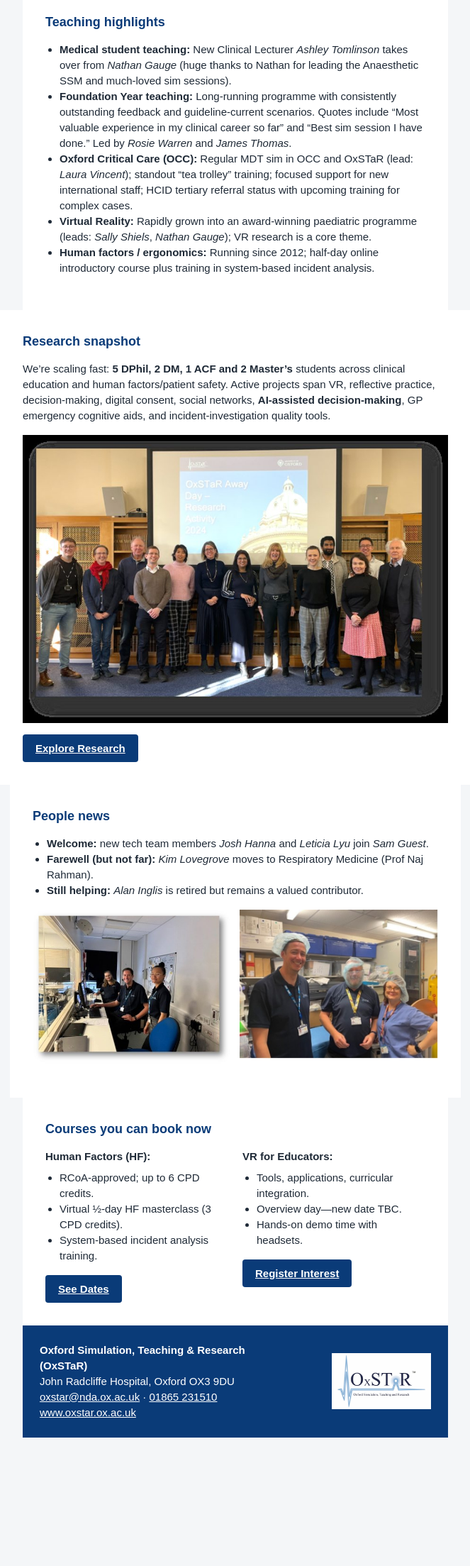
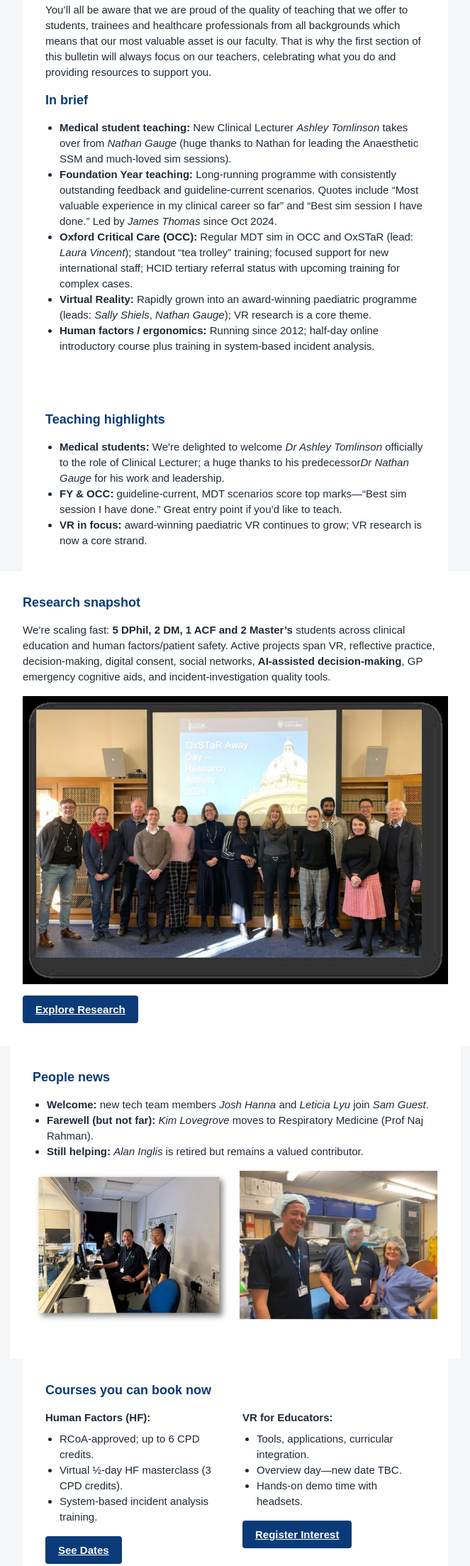
Before and after one commit to oxstarcentre/oxstar-bulletin, a plain HTML site: page index.html in a window 1280 px wide. Shown: the part 436-2643 px from the top of the page at 71% size, without its empty margins (308-971 px from the left). Before the commit the page ends 2482 px from the top, so only its background shows below. Drawn offline with Linux system fonts and the light colour scheme.

Commit message:
Add files via upload

```diff
--- a/index.html
+++ b/index.html
@@ -31,26 +31,29 @@
       <tr><td align="center" style="padding:20px;">
         <!-- Hero -->
         <table role="presentation" class="email-container" width="600" cellpadding="0" cellspacing="0" border="0">
-          <tr><td><img src="img/hero_logo.jpg" width="300" alt="OxSTaR"></td></tr>
+          <tr><td>
+            <img src="https://raw.githubusercontent.com/oxstarcentre/oxstar-bulletin/main/img/hero_logo.jpg" width="300" alt="OxSTaR">
+          </td></tr>
           <tr><td class="p32">
             <div class="h1">OxSTaR Bulletin: Teaching, Research & How to Get Involved</div>
             <div class="spacer">&nbsp;</div>
             <div class="body">Hi all, we're delighted to send out our first bulletin of the new academic year. Here’s a quick round-up of what’s new at OxSTaR and how you can get involved in this term.</div>
             <div class="spacer">&nbsp;</div>
 
-            <!-- New feedback note near the top -->
+            <!-- Feedback note -->
             <div class="body">
               <p style="margin:0 0 12px 0;">We’d really value your views on the bulletin specifically on what we should include or take out so please let us know what you think.</p>
+              <p style="margin:0;">You’ll all be aware that we are proud of the quality of teaching that we offer to students, trainees and healthcare professionals from all backgrounds which means that our most valuable asset is our faculty. That is why the first section of this bulletin will always focus on our teachers, celebrating what you do and providing resources to support you.</p>
             </div>
             <div class="spacer">&nbsp;</div>
 
             <!-- In brief summary -->
-            <div class="h2">Teaching highlights</div>
+            <div class="h2">In brief</div>
             <div class="spacer">&nbsp;</div>
             <div class="body">
               <ul style="padding-left:20px; margin:0;">
                 <li><strong>Medical student teaching:</strong> New Clinical Lecturer <em>Ashley Tomlinson</em> takes over from <em>Nathan Gauge</em> (huge thanks to Nathan for leading the Anaesthetic SSM and much-loved sim sessions).</li>
-                <li><strong>Foundation Year teaching:</strong> Long-running programme with consistently outstanding feedback and guideline-current scenarios. Quotes include “Most valuable experience in my clinical career so far” and “Best sim session I have done.” Led by <em>Rosie Warren</em> and <em>James Thomas</em>.</li>
+                <li><strong>Foundation Year teaching:</strong> Long-running programme with consistently outstanding feedback and guideline-current scenarios. Quotes include “Most valuable experience in my clinical career so far” and “Best sim session I have done.” Led by <em>James Thomas</em> since Oct 2024.</li>
                 <li><strong>Oxford Critical Care (OCC):</strong> Regular MDT sim in OCC and OxSTaR (lead: <em>Laura Vincent</em>); standout “tea trolley” training; focused support for new international staff; HCID tertiary referral status with upcoming training for complex cases.</li>
                 <li><strong>Virtual Reality:</strong> Rapidly grown into an award-winning paediatric programme (leads: <em>Sally Shiels</em>, <em>Nathan Gauge</em>); VR research is a core theme.</li>
                 <li><strong>Human factors / ergonomics:</strong> Running since 2012; half-day online introductory course plus training in system-based incident analysis.</li>
@@ -58,7 +61,21 @@
             </div>
             <div class="spacer">&nbsp;</div>
 
-            <!-- Buttons removed previously -->
+            <!-- Buttons were removed -->
+          </td></tr>
+        </table>
+
+        <!-- Teaching highlights -->
+        <table role="presentation" class="email-container" width="600" cellpadding="0" cellspacing="0" border="0">
+          <tr><td class="p32"><div class="h2">Teaching highlights</div>
+            <div class="spacer">&nbsp;</div>
+            <div class="body">
+              <ul style="padding-left:20px; margin:0;">
+                <li><strong>Medical students:</strong> We're delighted to welcome <em>Dr Ashley Tomlinson</em> officially to the role of Clinical Lecturer; a huge thanks to his predecessor<em>Dr Nathan Gauge</em> for his work and leadership.</li>
+                <li><strong>FY & OCC:</strong> guideline-current, MDT scenarios score top marks—“Best sim session I have done.” Great entry point if you’d like to teach.</li>
+                <li><strong>VR in focus:</strong> award-winning paediatric VR continues to grow; VR research is now a core strand.</li>
+              </ul>
+            </div>
           </td></tr>
         </table>
 
@@ -69,10 +86,10 @@
             <div class="spacer">&nbsp;</div>
             <div class="body">We’re scaling fast: <strong>5 DPhil, 2 DM, 1 ACF and 2 Master’s</strong> students across clinical education and human factors/patient safety. Active projects span VR, reflective practice, decision-making, digital consent, social networks, <strong>AI-assisted decision-making</strong>, GP emergency cognitive aids, and incident-investigation quality tools.</div>
             <div class="spacer">&nbsp;</div>
-            <!-- OxCAIRES image removed previously -->
-            <img src="img/research_awayday.jpg" width="600" alt="OxSTaR Research Away Day 2024">
+            <!-- OxCAIRES image removed earlier -->
+            <img src="https://raw.githubusercontent.com/oxstarcentre/oxstar-bulletin/main/img/research_awayday.jpg" width="600" alt="OxSTaR Research Away Day 2024">
             <div class="spacer">&nbsp;</div>
-            <!-- Human Factors poster removed -->
+            <!-- Human Factors poster removed earlier -->
             <div class="btn"><a href="https://www.oxstar.ox.ac.uk/research">Explore Research</a></div>
           </td></tr>
         </table>
@@ -92,12 +109,16 @@
             <div class="spacer">&nbsp;</div>
             <table role="presentation" width="100%" cellpadding="0" cellspacing="0" border="0">
               <tr>
-                <td width="50%" valign="top" style="padding-right:6px;"><img src="img/people_control_room.jpg" width="280" alt="Control room—new faculty onboarding"></td>
-                <td width="50%" valign="top" style="padding-left:6px;"><img src="img/people_theatre_caps.jpg" width="280" alt="OxSTaR team in theatre caps"></td>
+                <td width="50%" valign="top" style="padding-right:6px;">
+                  <img src="https://raw.githubusercontent.com/oxstarcentre/oxstar-bulletin/main/img/people_control_room.jpg" width="280" alt="Control room—new faculty onboarding">
+                </td>
+                <td width="50%" valign="top" style="padding-left:6px;">
+                  <img src="https://raw.githubusercontent.com/oxstarcentre/oxstar-bulletin/main/img/people_theatre_caps.jpg" width="280" alt="OxSTaR team in theatre caps">
+                </td>
               </tr>
             </table>
             <div class="spacer">&nbsp;</div>
-            <!-- Bottom team selfie removed previously -->
+            <!-- Bottom team selfie removed earlier -->
           </td></tr>
         </table>
 
@@ -145,7 +166,9 @@
                     <a href="mailto:oxstar@nda.ox.ac.uk" style="color:#ffffff;">oxstar@nda.ox.ac.uk</a> · <a href="tel:+441865231510" style="color:#ffffff;">01865 231510</a><br>
                     <a href="https://www.oxstar.ox.ac.uk" style="color:#ffffff;">www.oxstar.ox.ac.uk</a>
                   </td>
-                  <td width="40%" align="right"><img src="img/hero_logo.jpg" width="140" alt="OxSTaR logo"></td>
+                  <td width="40%" align="right">
+                    <img src="https://raw.githubusercontent.com/oxstarcentre/oxstar-bulletin/main/img/hero_logo.jpg" width="140" alt="OxSTaR logo">
+                  </td>
                 </tr>
               </table>
             </td>
```
